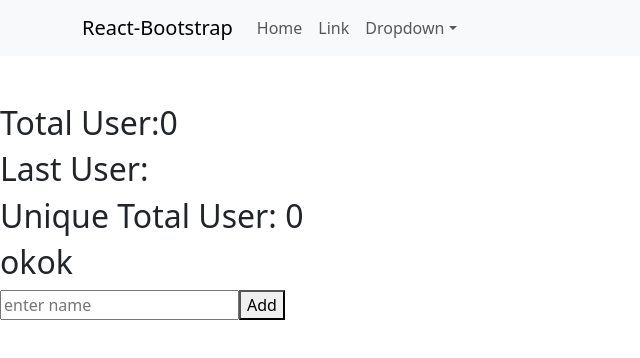
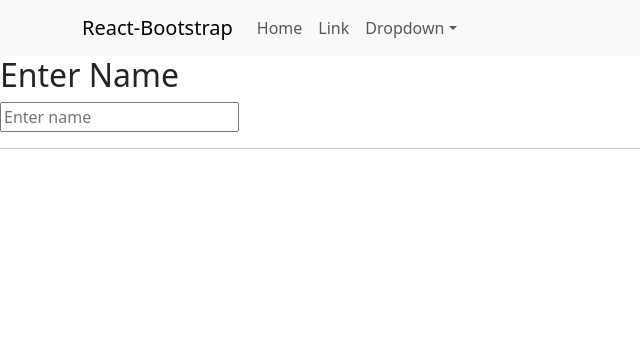
Before and after one commit to sugathub/react-learning, a React (Vite) app: page / in a window 1280 px wide. Shown: the top 358 px of the page, without its empty margins (0-640 px from the left). Built offline with nearby package versions, Linux system fonts and the light colour scheme.

Commit message:
Lifting state up AND sharing state between component is same and i use it

```diff
--- a/src/App.jsx
+++ b/src/App.jsx
@@ -1,48 +1,27 @@
 // import './App.css'
 
-import { useRef, useState } from "react";
+
+import { useState } from "react";
 import Navebar from "./Navebar";
+import { Usera } from "./Usera";
+import { Usera2 } from "./Usera2";
 
 function App() {
 
-  const ok = useRef();
+  const [data, setData] = useState(" ");
 
-  const [users, setUsers] = useState([]);
-  const [user, setUser] = useState('');
-
-  let total = users.length;
-  let lastUser =users[users.length-1];
-  let unik =[...new Set(users)].length;
-
-  const add = () => {
-    setUsers([...users, user]);
-
-  };
   return (
     <>
       <Navebar />
 
+      <Usera setData={setData} />
       <br />
+      <hr />
       <br />
-      <h2>Total User:{total} </h2>
-      <h2>Last User: {lastUser} </h2>
-      <h2>Unique Total User: {unik} </h2>
+      <Usera2 data={data} />
 
-      <h2>okok</h2>
 
-      <input ref={ok}
-        type="text"
-        placeholder="enter name"
-        onChange={(event) => {
 
-          setUser(event.target.value);
-        }}
-      />
-      <button  onClick={add}>Add</button>
-
-      {users.map((item, index) => (
-        <h4 key={index}>{item}</h4>
-      ))}
     </>
   );
 }
--- /dev/null
+++ b/src/Usera.jsx
@@ -0,0 +1,11 @@
+import React from 'react'
+
+export const Usera = ({setData}) => {
+  return (
+    <>
+    <h2>Enter Name</h2>
+    <input type="text" onChange={(event)=>{setData(event.target.value)}} placeholder="Enter name" />
+
+    </>
+  )
+}
--- /dev/null
+++ b/src/Usera2.jsx
@@ -0,0 +1,14 @@
+import React from 'react'
+
+export const Usera2 = ({ data }) => {
+    return (
+
+        <>
+            <h3>
+                {data}
+
+            </h3>
+
+        </>
+    )
+}
```
